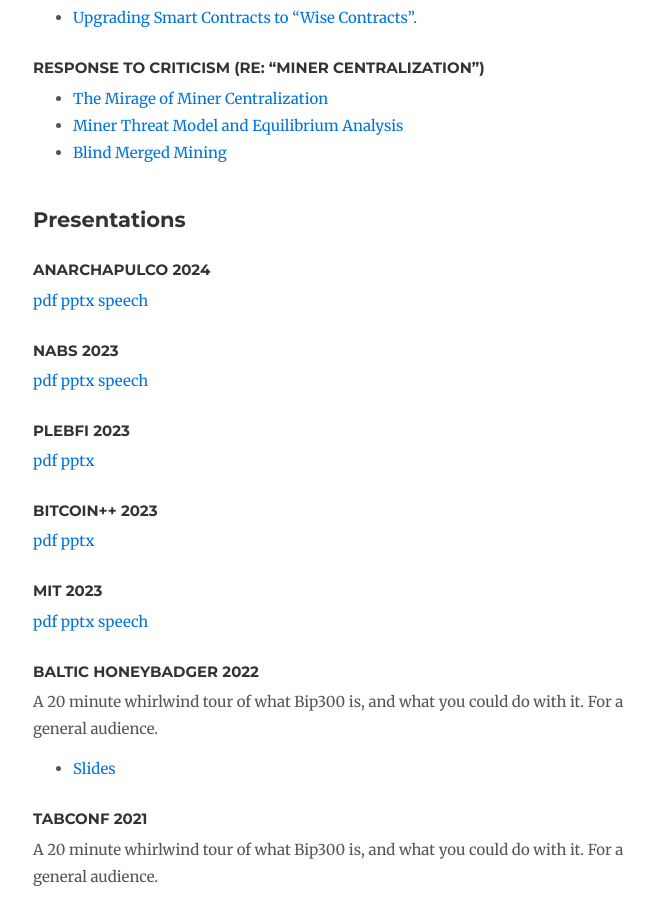
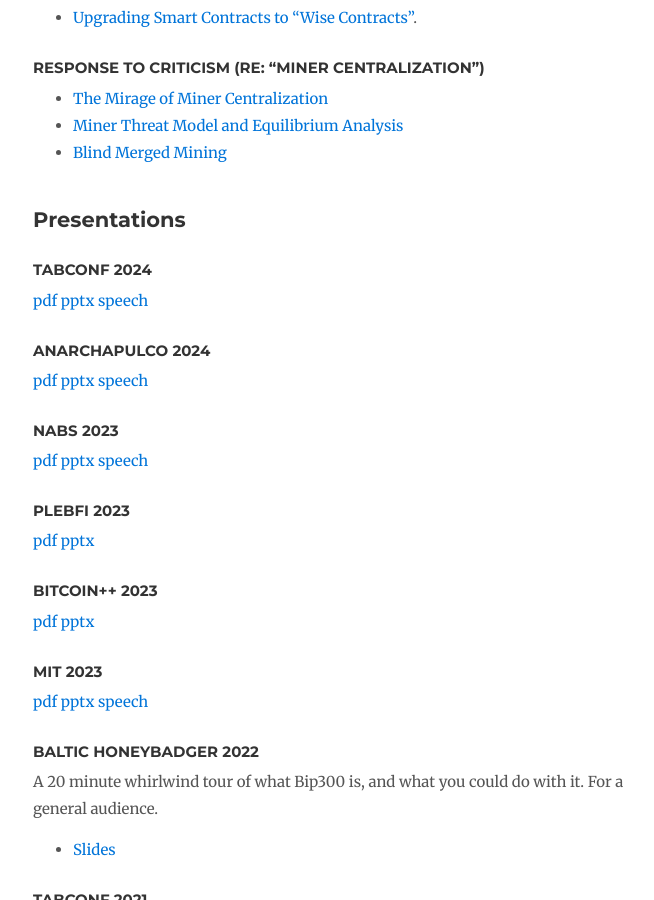
Before and after one commit to drivechain-project/drivechain.info, a Jekyll site: the page built from literature/index.md, in a window 1280 px wide and 900 px high, scrolled down 620 px. Shown: the whole window, without its empty margins (137-791 px from the left). Built offline with Jekyll 4.4.1, drawn with Linux system fonts in a browser that asks for light colours; our own code applies the rules of GitHub Pages for plain Markdown files; comment, search, counter and statistics services are not loaded.

Commit message:
add tabconf2024

```diff
--- a/literature/index.md
+++ b/literature/index.md
@@ -31,6 +31,13 @@
 
 
 ## Presentations
+
+
+### TabConf 2024
+
+[pdf](https://www.drivechain.info/media/slides/tab-2024.pdf)
+[pptx](https://www.drivechain.info/media/slides/tab-2024.pptx)
+[speech](https://www.drivechain.info/media/slides/tabconf-2024-speech.pdf)
 
 
 ### Anarchapulco 2024
```
Also changed, not shown: 4 other files.
